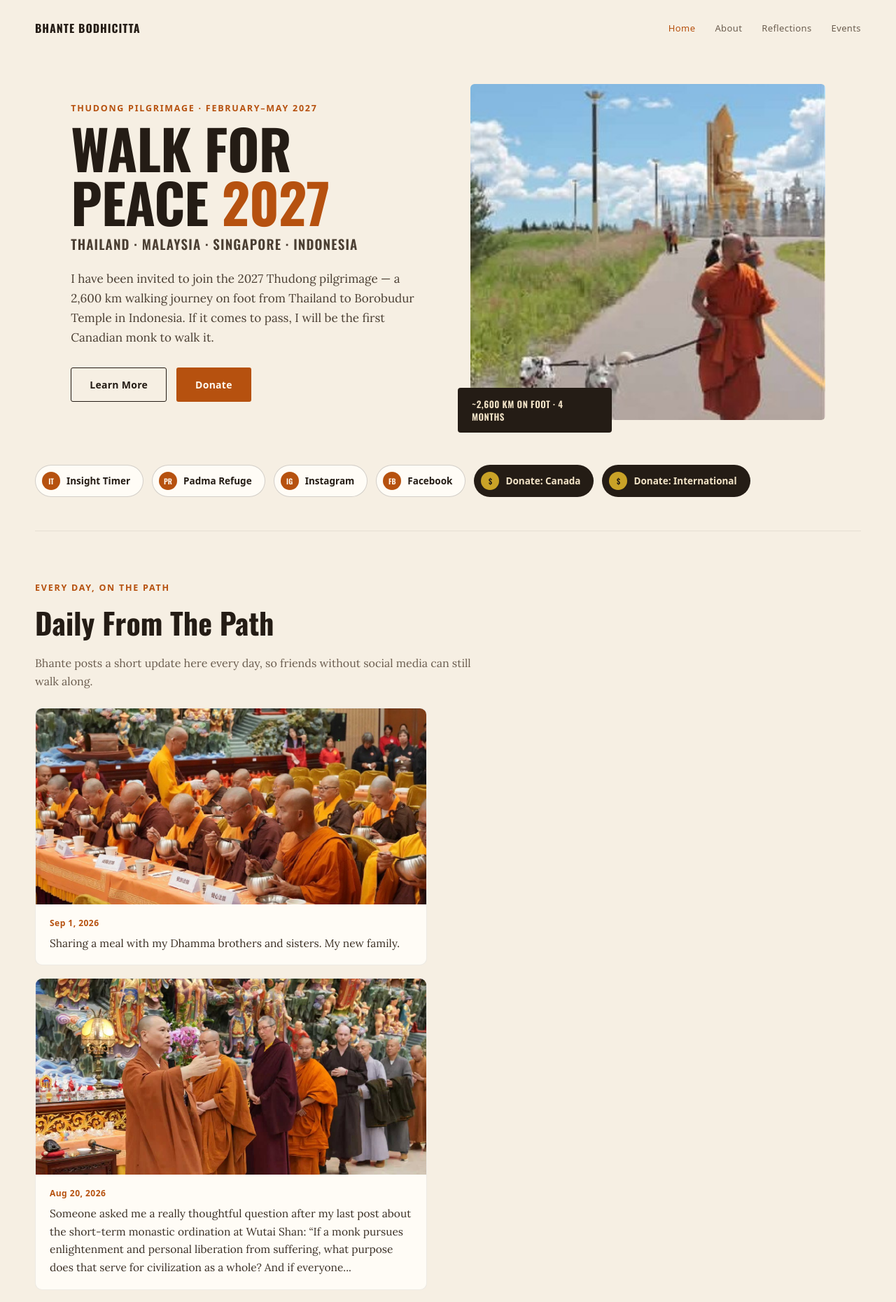
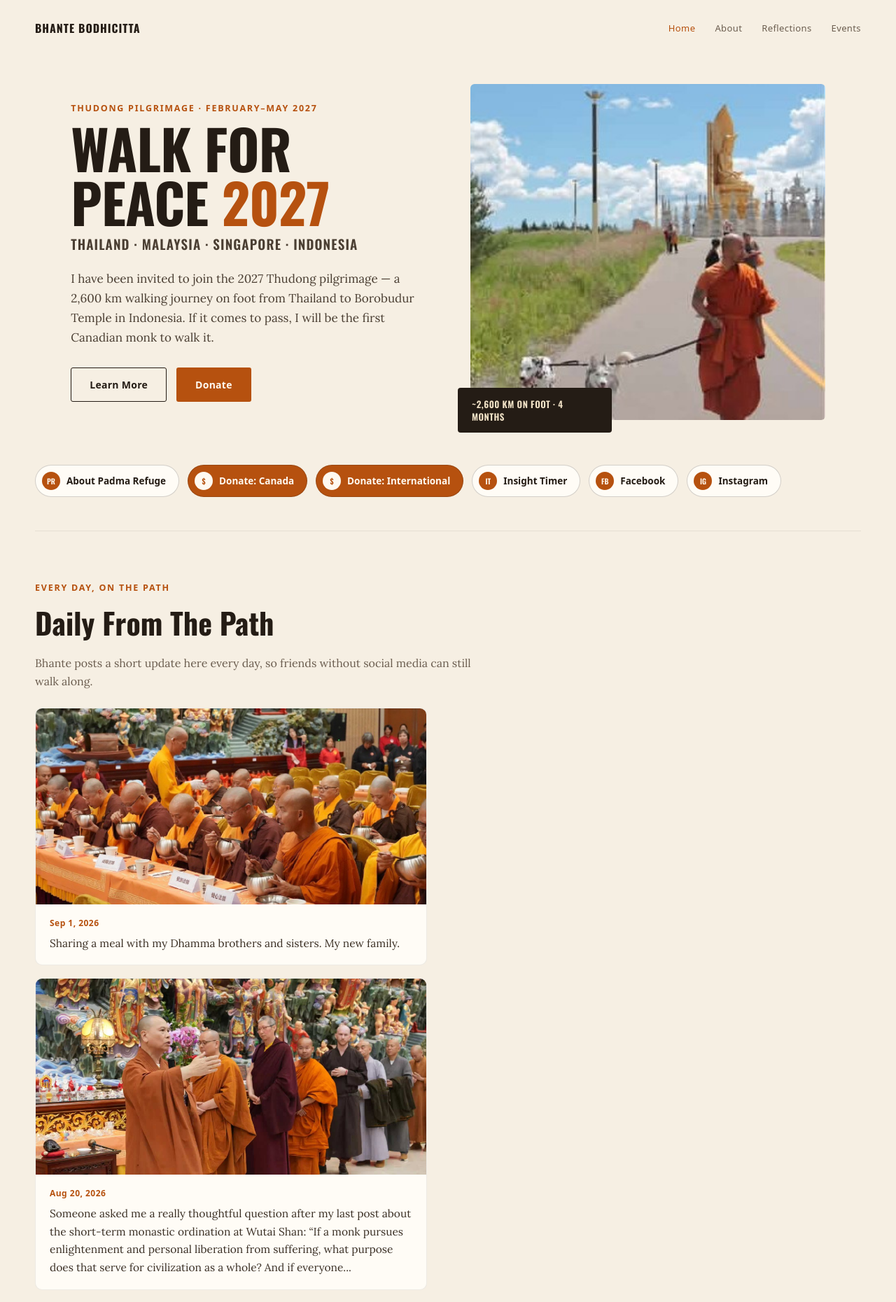
Before and after one commit to connectthu/bhantebo, a Jekyll site: the page built from index.html, in a window 1280 px wide. Shown: the top 1860 px of the page at 70% size. Built offline with Jekyll 4.4.1, drawn with Linux system fonts in a browser that asks for light colours.

Commit message:
Reorder follow-row pills; invert donate pill colors
Order: About Padma Refuge, Donate: Canada, Donate: International,
Insight Timer, Facebook, Instagram (wraps to a second row on mobile
per the requested grouping). Renamed the Padma Refuge pill label to
"About Padma Refuge" for clarity.

Donate pills now use solid accent-orange fill with cream icon/text —
inverted from the regular pills' beige-fill/orange-icon treatment, so
they read as the more prominent call to action.

Co-Authored-By: Claude Sonnet 5 <noreply@anthropic.com>

```diff
--- a/_includes/follow-row.html
+++ b/_includes/follow-row.html
@@ -1,15 +1,6 @@
 <div id="follow" class="follow-row wrap">
-  <a class="follow-link" href="{{ site.social.insight_timer }}" target="_blank" rel="noopener">
-    <span class="icon">IT</span><span class="label">Insight Timer</span>
-  </a>
   <a class="follow-link" href="{{ site.social.padma_refuge }}" target="_blank" rel="noopener">
-    <span class="icon">PR</span><span class="label">Padma Refuge</span>
-  </a>
-  <a class="follow-link" href="{{ site.social.instagram }}" target="_blank" rel="noopener">
-    <span class="icon">IG</span><span class="label">Instagram</span>
-  </a>
-  <a class="follow-link" href="{{ site.social.facebook }}" target="_blank" rel="noopener">
-    <span class="icon">FB</span><span class="label">Facebook</span>
+    <span class="icon">PR</span><span class="label">About Padma Refuge</span>
   </a>
   <a class="follow-link donate" href="{{ site.social.donate_canada }}" target="_blank" rel="noopener">
     <span class="icon">$</span><span class="label">Donate: Canada</span>
@@ -17,4 +8,13 @@
   <a class="follow-link donate" href="{{ site.social.donate_international }}" target="_blank" rel="noopener">
     <span class="icon">$</span><span class="label">Donate: International</span>
   </a>
+  <a class="follow-link" href="{{ site.social.insight_timer }}" target="_blank" rel="noopener">
+    <span class="icon">IT</span><span class="label">Insight Timer</span>
+  </a>
+  <a class="follow-link" href="{{ site.social.facebook }}" target="_blank" rel="noopener">
+    <span class="icon">FB</span><span class="label">Facebook</span>
+  </a>
+  <a class="follow-link" href="{{ site.social.instagram }}" target="_blank" rel="noopener">
+    <span class="icon">IG</span><span class="label">Instagram</span>
+  </a>
 </div>
--- a/assets/css/style.scss
+++ b/assets/css/style.scss
@@ -216,8 +216,8 @@ h2 { font-size: clamp(28px, 3.6vw, 42px); }
   flex-shrink: 0;
 }
 .follow-link .label { font-family: system-ui, sans-serif; font-weight: 600; font-size: 13.5px; }
-.follow-link.donate { background: var(--dark-panel); color: var(--dark-panel-text); }
-.follow-link.donate .icon { background: var(--gold); color: var(--dark-panel); font-weight: 700; }
+.follow-link.donate { background: var(--accent); color: #FFF9F0; }
+.follow-link.donate .icon { background: #FFF9F0; color: var(--accent); font-weight: 700; }
 
 /* Reflection cards / feed */
 .feed {
```
